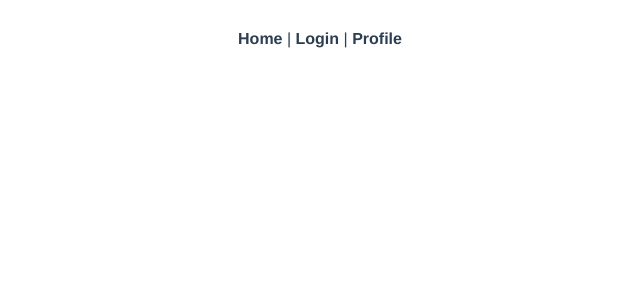
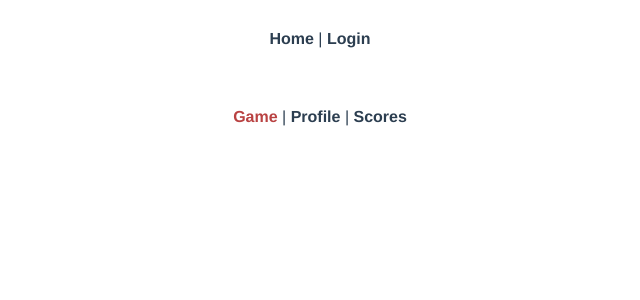
Before and after one commit to FacundoDLF/MemoryGame, a Vue app: page /game in a window 1280 px wide. Shown: the top 300 px of the page, without its empty margins (320-960 px from the left). Built offline with nearby package versions, Linux system fonts and the light colour scheme.

Commit message:
Adding Nav tabs for Login, Game, Profile and Scores.

```diff
--- a/src/App.vue
+++ b/src/App.vue
@@ -2,8 +2,7 @@
   <div id="app">
     <div id="nav">
       <router-link to="/">Home</router-link> |
-      <router-link to="/Login">Login</router-link> |
-      <router-link to="/Profile">Profile</router-link>
+      <router-link to="/Login">Login</router-link>
     </div>
     <router-view/>
   </div>
@@ -20,6 +19,8 @@ export default {
 
 <style>
 #app {
+  justify-content: center;
+  align-items: center;
   font-family: Avenir, Helvetica, Arial, sans-serif;
   -webkit-font-smoothing: antialiased;
   -moz-osx-font-smoothing: grayscale;
@@ -37,6 +38,6 @@ export default {
 }
 
 #nav a.router-link-exact-active {
-  color: #42b983;
+  color: #b94242;
 }
 </style>
--- /dev/null
+++ b/src/components/Canvas.vue
@@ -0,0 +1,10 @@
+<template>
+  <div id="app">
+    <div id="nav">
+      <router-link to="/game">Game</router-link> |
+      <router-link to="/profile">Profile</router-link> |
+      <router-link to="/userScoreList">Scores</router-link>
+    </div>
+    <router-view/>
+  </div>
+</template>
--- /dev/null
+++ b/src/components/Profile.vue
@@ -0,0 +1,13 @@
+<template>
+  <div id="app">
+    <div id="nav">
+      <router-link to="/game">Game</router-link> |
+      <router-link to="/profile">Profile</router-link> |
+      <router-link to="/userScoreList">Scores</router-link>
+    </div>
+    <div class="profile">
+      <h1>This is a PROFILE page</h1>
+    </div>
+    <router-view/>
+  </div>
+</template>
--- /dev/null
+++ b/src/components/userScoreList.vue
@@ -0,0 +1,13 @@
+<template>
+  <div id="app">
+    <div id="nav">
+      <router-link to="/game">Game</router-link> |
+      <router-link to="/profile">Profile</router-link> |
+      <router-link to="/userScoreList">Scores</router-link>
+    </div>
+    <div class="scoresList">
+      <h1>This is a SCORE LIST page</h1>
+    </div>
+    <router-view/>
+  </div>
+</template>
--- a/src/router/index.js
+++ b/src/router/index.js
@@ -2,7 +2,9 @@ import Vue from 'vue';
 import VueRouter from 'vue-router';
 import Login from '../views/Login.vue';
 import Home from '../views/Home.vue';
-import Profile from '../views/Profile.vue';
+import Profile from '../components/Profile.vue';
+import Canvas from '../components/Canvas.vue';
+import Scores from '../components/userScoreList.vue';
 
 Vue.use(VueRouter)
 
@@ -22,6 +24,16 @@ const routes = [
     name: 'Profile',
     component: Profile
   },
+  {
+    path: '/game',
+    name: 'Canvas',
+    component: Canvas
+  },
+  {
+    path: '/userScoreList',
+    name: 'Scores',
+    component: Scores
+  },
 ]
 
 const router = new VueRouter({
--- a/src/store/index.js
+++ b/src/store/index.js
@@ -7,17 +7,12 @@ Vue.use(VueRouter)
 
 const Store = new Vuex.Store({
     state: {
-      count: 0,
       userName: '',
       userPass: '',
       score: Number,
-      date: Date,
 
     },
     mutations: {
-        setCount(state, value) {
-            state.count = value
-        }
     }
   })
 
--- a/src/views/Home.vue
+++ b/src/views/Home.vue
@@ -1,5 +1,9 @@
 <template>
   <div class="home">
+    <span>Monkey MemoryGame</span>
+    <div class="Home-Logo">
+      <img src="https://i.pinimg.com/originals/97/fd/05/97fd05e0cc5fc8f8204012448bc703ae.jpg" alt="Monkey Memory Game">
+    </div>
   </div>
 </template>
 
@@ -12,3 +16,13 @@ export default {
   }
 }
 </script>
+
+<style scoped>
+.home {
+  justify-content: center;
+  align-items: center;
+  font-size: 2rem;
+  font-weight: bold
+};
+
+</style>
--- a/src/views/Login.vue
+++ b/src/views/Login.vue
@@ -20,7 +20,7 @@
                       <input id="inputPass" class="input-form" type="password" name="pass">
                       <span id="errorPass" class="error-span"></span>
                   </fieldset>
-                  <button id="submit" class="submit" type="submit">
+                  <button id="submit" class="submit" type="submit" @click="handleStart">
                     START
                   </button>
                 </div>
@@ -46,14 +46,10 @@ export default {
   },
 
   methods: {
-    incrementCount() {
-      this.$store.commit('setCount',   this.count +1);
-    },
-    incrementCountByCount() {
-      this.$store.commit('setCount', 0);
-    },
-    resetCount() {
-      this.$store.commit('setCount', this.count * 0);
+    handleStart() {
+      console.log('handleStar:');
+      this.$router.push('/game');
+
     }
   }
 }
--- a/src/views/Profile.vue
+++ /dev/null
@@ -1,5 +0,0 @@
-<template>
-  <div class="profile">
-    <h1>This is an PROFILE page</h1>
-  </div>
-</template>
```
Also changed, not shown: src/components/Canva.vue (deleted), src/components/usersList.vue (deleted).
